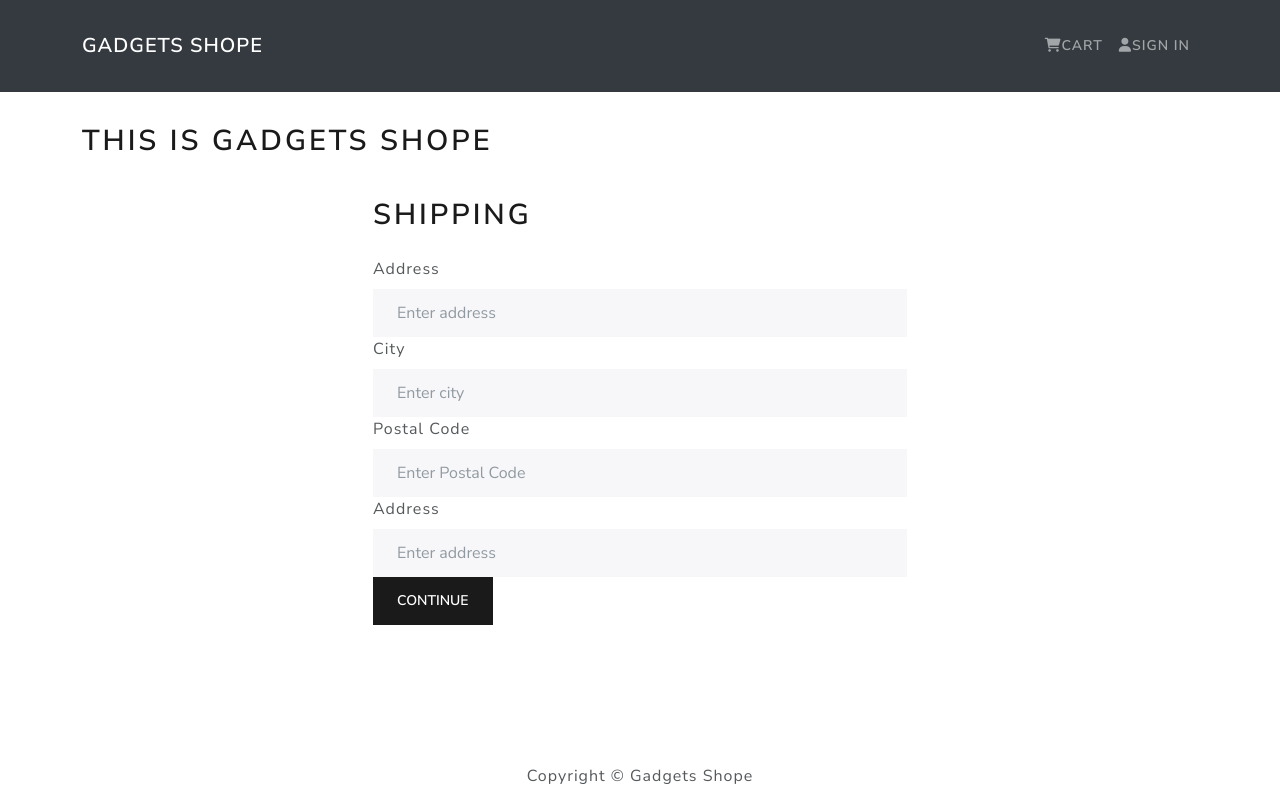
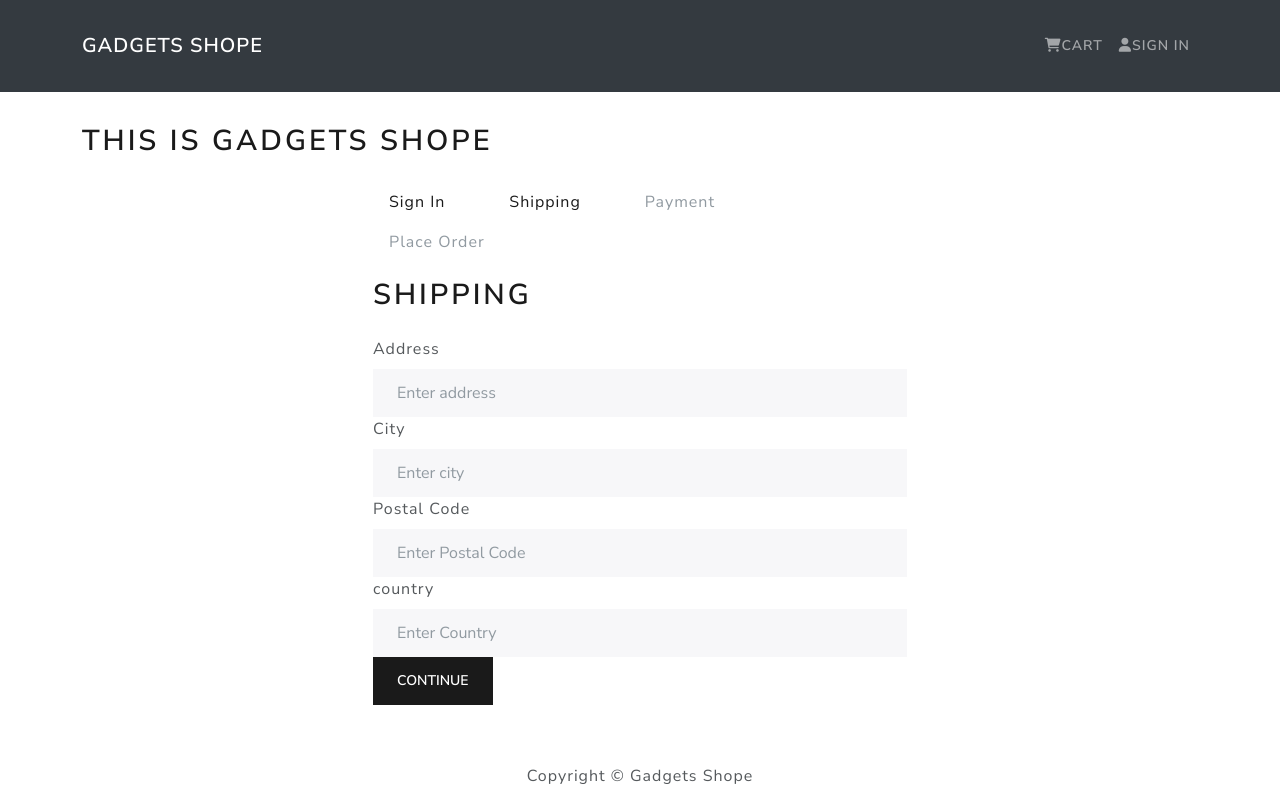
Before and after one commit to pawankumaryogi/sabkiShope, a React (Create React App) app in the folder frontend/: page /shipping in a window 1280 px wide. Built offline with nearby package versions, Linux system fonts and the light colour scheme.

Commit message:
shipping screen added

```diff
--- a/frontend/src/actions/cartActions.js
+++ b/frontend/src/actions/cartActions.js
@@ -32,7 +32,7 @@ export const removeFromCart = (id) => (dispatch, getState) => {
   localStorage.setItem("cartItems", JSON.stringify(getState().cart.cartItems));
 };
 
-export const saveShippingAdress = (data) => (dispatch, getState) => {
+export const saveShippingAddress = (data) => (dispatch, getState) => {
   dispatch({
     type: CART_SAVE_SHIPPING_ADDRESS,
     payload: data,
--- /dev/null
+++ b/frontend/src/components/CheckoutSteps.js
@@ -0,0 +1,48 @@
+import React from "react";
+import { Nav } from "react-bootstrap";
+import { LinkContainer } from "react-router-bootstrap";
+
+const CheckoutSteps = ({ step1, step2, step3, step4 }) => {
+  return (
+    <Nav>
+      <Nav.Item>
+        {step1 ? (
+          <LinkContainer to="/login">
+            <Nav.Link>Sign In</Nav.Link>
+          </LinkContainer>
+        ) : (
+          <Nav.Link disabled> Sign In</Nav.Link>
+        )}
+      </Nav.Item>
+      <Nav.Item>
+        {step2 ? (
+          <LinkContainer to="/shipping">
+            <Nav.Link>Shipping</Nav.Link>
+          </LinkContainer>
+        ) : (
+          <Nav.Link disabled> Shipping</Nav.Link>
+        )}
+      </Nav.Item>
+      <Nav.Item>
+        {step3 ? (
+          <LinkContainer to="/payment">
+            <Nav.Link>Payment</Nav.Link>
+          </LinkContainer>
+        ) : (
+          <Nav.Link disabled> Payment</Nav.Link>
+        )}
+      </Nav.Item>
+      <Nav.Item>
+        {step4 ? (
+          <LinkContainer to="/placeorder">
+            <Nav.Link>Place Order</Nav.Link>
+          </LinkContainer>
+        ) : (
+          <Nav.Link disabled> Place Order</Nav.Link>
+        )}
+      </Nav.Item>
+    </Nav>
+  );
+};
+
+export default CheckoutSteps;
--- a/frontend/src/screens/ShippingScreen.js
+++ b/frontend/src/screens/ShippingScreen.js
@@ -1,22 +1,31 @@
 import React, { useState } from "react";
 import { Form, Button, Row, Col } from "react-bootstrap";
 import { useDispatch, useSelector } from "react-redux";
+import { saveShippingAddress } from "../actions/cartActions";
 import FormContainer from "../components/FormContainer";
+import CheckoutSteps from "../components/CheckoutSteps";
 
 const ShippingScreen = () => {
-  const [address, setAddress] = useState("");
-  const [city, setCity] = useState("");
-  const [postalCode, setPostalCode] = useState("");
-  const [country, setCountry] = useState("");
+  const cart = useSelector((state) => state.cart);
+  const { shippingAddress } = cart;
+
+  const [address, setAddress] = useState(shippingAddress.address);
+  const [city, setCity] = useState(shippingAddress.city);
+  const [postalCode, setPostalCode] = useState(shippingAddress.postalCode);
+  const [country, setCountry] = useState(shippingAddress.country);
+
+  const dispatch = useDispatch();
 
   const submitHandler = (e) => {
     e.preventDefault();
+    dispatch(saveShippingAddress({ address, city, country, postalCode }));
   };
 
   return (
     <FormContainer>
+      <CheckoutSteps step1 step2 />
+      <h1>Shipping</h1>
       <Form onSubmit={submitHandler}>
-        <h1>Shipping</h1>
         <Form.Group controlId="address">
           <Form.Label>Address</Form.Label>
           <Form.Control
@@ -44,13 +53,13 @@ const ShippingScreen = () => {
             onChange={(e) => setPostalCode(e.target.value)}
           ></Form.Control>
         </Form.Group>
-        <Form.Group controlId="address">
-          <Form.Label>Address</Form.Label>
+        <Form.Group controlId="country">
+          <Form.Label>country</Form.Label>
           <Form.Control
             type="text"
-            placeholder="Enter address"
-            value={address}
-            onChange={(e) => setAddress(e.target.value)}
+            placeholder="Enter Country"
+            value={country}
+            onChange={(e) => setCountry(e.target.value)}
           ></Form.Control>
         </Form.Group>
         <Button type="submit" variant="primary">
```
